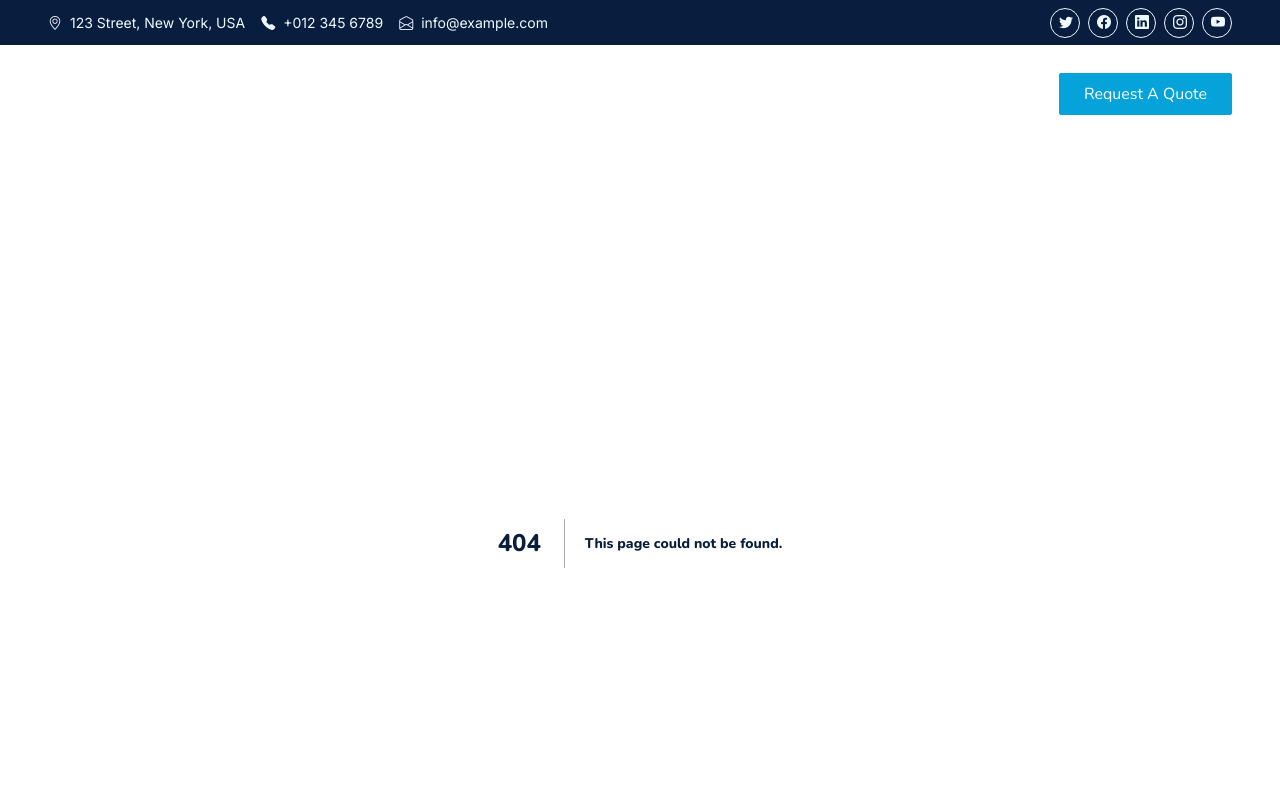
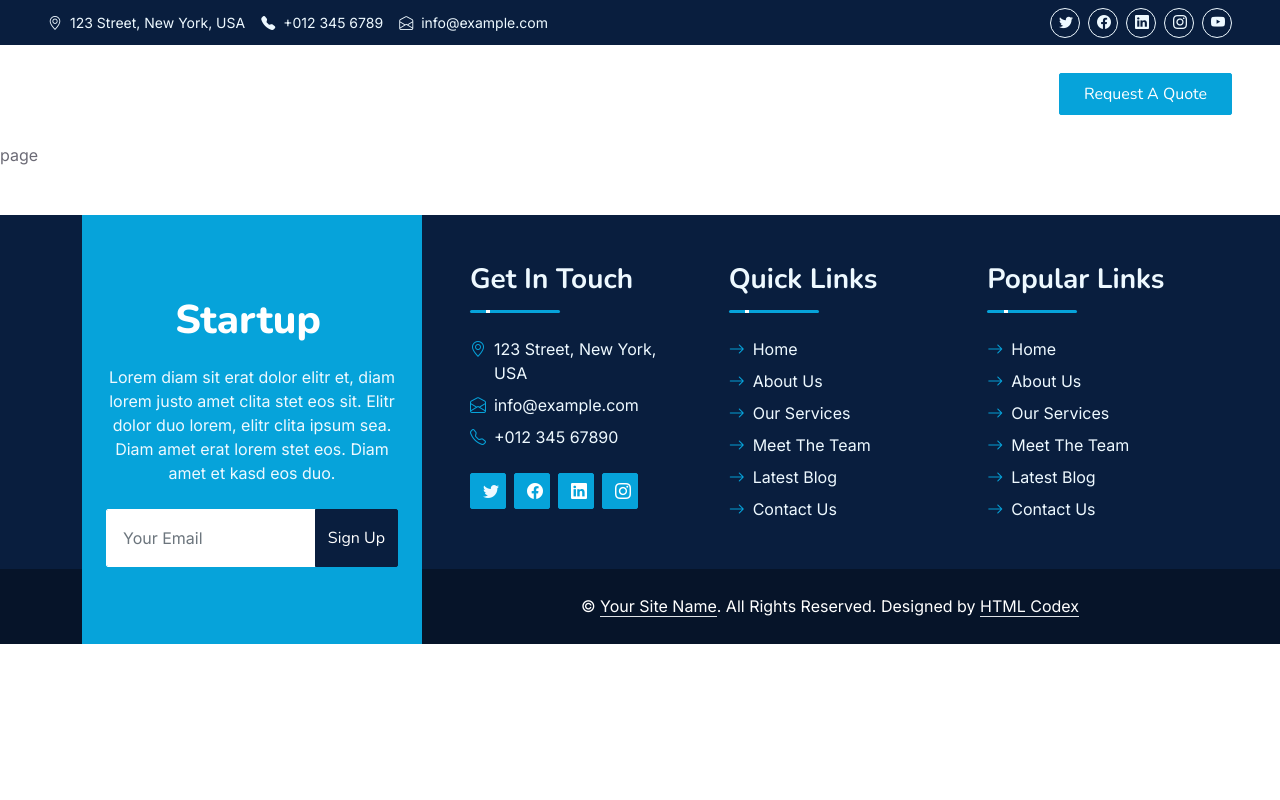
Before and after one commit to AINSoftwareSolution/AIN, a Next.js app: page /services/programmatic-ads in a window 1280 px wide. Before the commit this address had no page. Shown: the top 800 px of the page. Built offline with nearby package versions, Linux system fonts and the light colour scheme.

Commit message:
programtic ads added

```diff
--- a/src/app/component/serviceCard.tsx
+++ b/src/app/component/serviceCard.tsx
@@ -8,7 +8,7 @@ const ServiceCard: React.FC<ServiceType> = ({ icon, title, description, link, ph
                 <div className="service-icon">
                     <i className={`${icon} text-white`}></i>
                 </div>
-                <h4 className={`mb-3 `}>{title}</h4>
+                <h4 className={`mb-3`}>{title}</h4>
                 <p className={`m-0`}>{description}</p>
                 <Link className="btn btn-lg btn-primary rounded" href={link}>
                     <i className="bi bi-arrow-right"></i>
--- a/src/app/globals.css
+++ b/src/app/globals.css
@@ -124,6 +124,7 @@ h6,
   padding-right: 0;
   text-align: center;
 }
+
 
 
 /*** Navbar ***/
@@ -334,6 +335,7 @@ h6,
 }
 
 .service-item .service-icon i {
+  font-size: 1.2rem;
   transform: rotate(45deg);
 }
 
--- a/src/app/page.tsx
+++ b/src/app/page.tsx
@@ -1,5 +1,4 @@
-import Image from "next/image";
-import { FeatureImg } from "./Utilis/img";
+
 import { AboutUs, PricingPlan, Quote, Services, WhyChooseUs } from "./container";
 
 const Home = () => {
--- /dev/null
+++ b/src/app/services/programmatic-ads/page.tsx
@@ -0,0 +1,8 @@
+
+const ProgrammaticsAds = () => {
+    return (
+        <div>page</div>
+    )
+}
+
+export default ProgrammaticsAds
```
